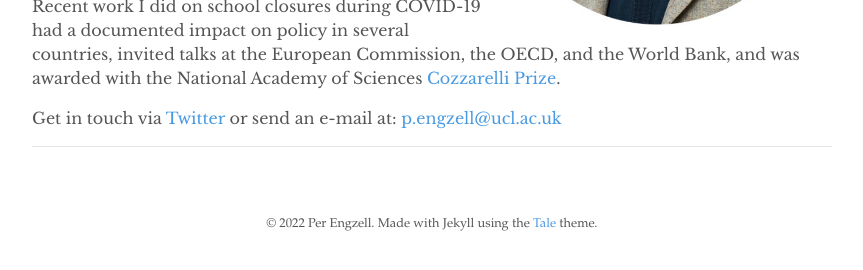
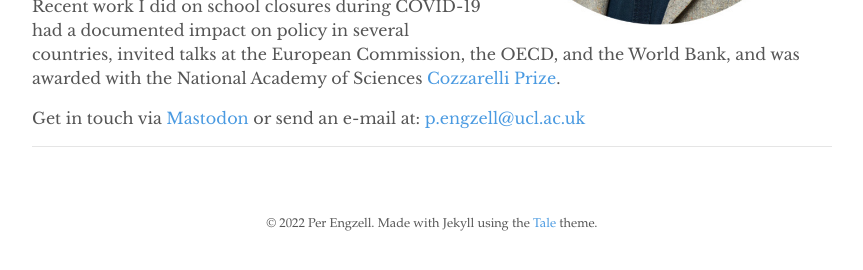
Before and after one commit to pengzell/pengzell.github.io, a Jekyll site: the page built from index.md, in a window 1280 px wide. Shown: the part 531-801 px from the top of the page, without its empty margins (208-1071 px from the left). Built offline with Jekyll 4.4.1, drawn with Linux system fonts in a browser that asks for light colours.

Commit message:
Update index.md

```diff
--- a/index.md
+++ b/index.md
@@ -10,4 +10,4 @@
 
 My research has been featured in the *New York Times*, *Washington Post*, *Financial Times*, *The Economist*, and podcasts such as *The Weeds* and *PNAS Science Sessions*. Recent work I did on school closures during COVID-19 had a documented impact on policy in several countries, invited talks at the European Commission, the OECD, and the World Bank, and was awarded with the National Academy of Sciences [Cozzarelli Prize](https://www.youtube.com/watch?v=Yhuv1yJrdC4).
 
-Get in touch via [Twitter](https://twitter.com/pengzell) or send an e-mail at: [p.engzell@ucl.ac.uk](mailto:p.engzell@ucl.ac.uk)
+Get in touch via <a rel="me" href="https://sciences.social/@per">Mastodon</a> or send an e-mail at: [p.engzell@ucl.ac.uk](mailto:p.engzell@ucl.ac.uk)
```
